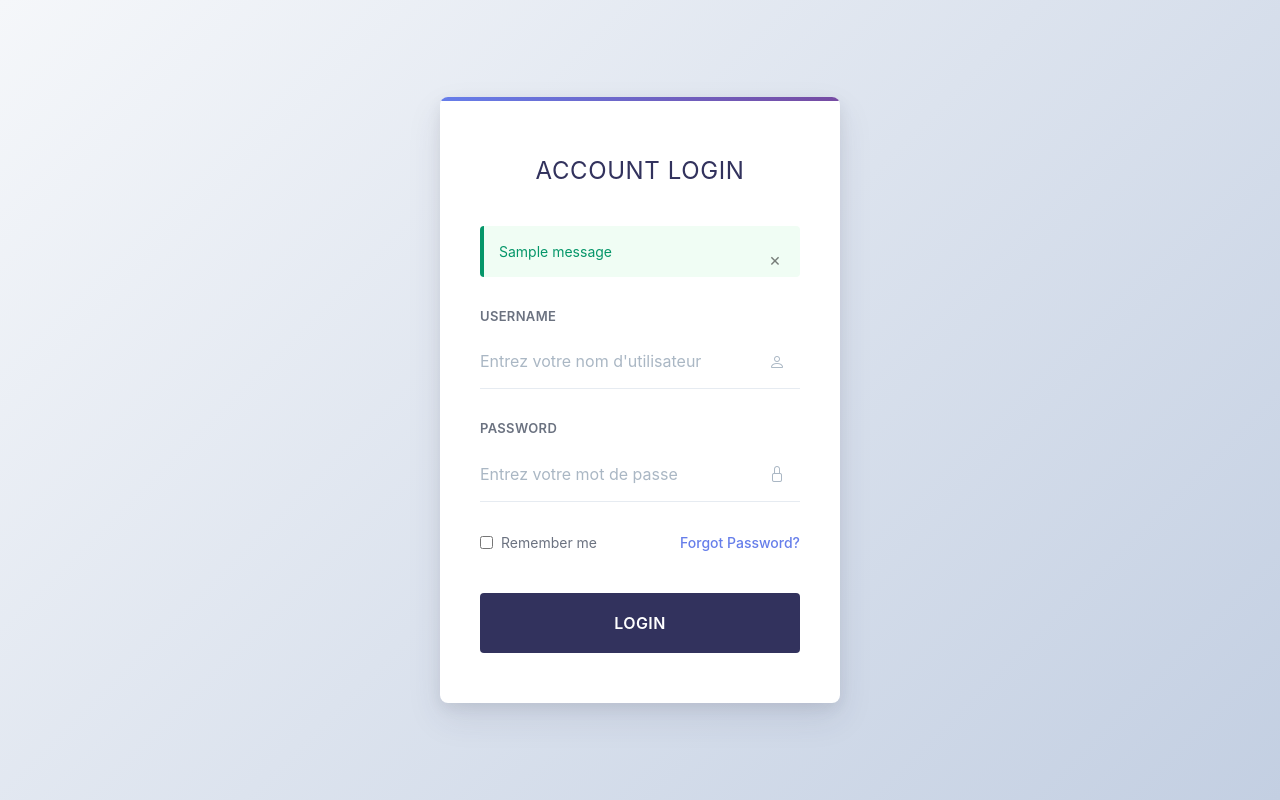
After one commit to AymaneSlayer/Ebanking, a Flask app: page /login in a window 1280 px wide. The commit adds this page. Run offline with Flask 3, Linux system fonts and the light colour scheme; tables that the repository leaves empty hold one stand-in row (values such as "Sample post"); one stand-in notice (Sample message) is shown.

Commit message:
Added login page

```diff
--- a/app.py
+++ b/app.py
@@ -1,4 +1,4 @@
-from flask import Flask, render_template, request, redirect, url_for, flash
+from flask import Flask, render_template, request, redirect, url_for, session, flash
 from flask_sqlalchemy import SQLAlchemy
 from flask import jsonify
 import random
@@ -10,6 +10,13 @@ app.secret_key = "supersecret"
 app.config['SQLALCHEMY_DATABASE_URI'] = 'postgresql://Aymane:test1234@localhost:5432/banque_db'
 app.config['SQLALCHEMY_TRACK_MODIFICATIONS'] = False
 db = SQLAlchemy(app)
+
+class Admin(db.Model):
+    __tablename__ = 'Admins'
+
+    id = db.Column(db.Integer, primary_key=True)
+    username = db.Column(db.String(50), unique=True, nullable=False)
+    password = db.Column(db.String(255), nullable=False)  # non hashé si tu veux le laisser simple
 
 # Modèle Client
 class Client(db.Model):
@@ -38,6 +45,36 @@ class Compte(db.Model):
     client_id = db.Column("ClientID", db.String, db.ForeignKey("Clients.ID"))
     numero = db.Column("Numero", db.String(20), primary_key=True)
     solde = db.Column("Solde", db.Float, nullable=False)
+@app.route('/create-admin-table')
+def create_admin_table():
+    try:
+        db.create_all()
+        return "✅ Table Admins créée avec succès !"
+    except Exception as e:
+        return f"❌ Erreur : {e}"
+
+# ✨ Page de connexion
+@app.route('/login', methods=['GET', 'POST'])
+def login():
+    if request.method == 'POST':
+        utilisateur = request.form['username']
+        mot_de_passe = request.form['password']
+
+        admin = Admin.query.filter_by(username=utilisateur, password=mot_de_passe).first()
+
+        if admin:
+            session['utilisateur'] = admin.username
+            return redirect(url_for('dashboard'))
+        else:
+            flash('Identifiants incorrects', 'error')
+
+    return render_template('login.html')
+
+# ✨ Page de déconnexion
+@app.route('/logout')
+def logout():
+    session.pop('utilisateur', None)
+    return redirect(url_for('login'))
 @app.route("/ajouter-compte", methods=["GET", "POST"])
 def ajouter_compte():
     clients = Client.query.all()
@@ -92,15 +129,10 @@ def generate_account_number():
     return "BE" + str(random.randint(100000000000, 999999999999))  # Ex: BE123456789012
 
 
-# Route Accueil
 @app.route("/")
 def home():
-    try:
-        clients = Client.query.all()
-        return render_template("index.html", clients=clients)
-    except Exception as e:
-        import traceback
-        return f"<h2>Erreur :</h2><pre>{traceback.format_exc()}</pre>"
+    return redirect(url_for("login"))
+
 
 # Route Ajout
 @app.route("/ajouter", methods=["GET", "POST"])
@@ -212,21 +244,27 @@ def init_db():
 # ➕ Nouvelle route : Dashboard
 @app.route("/dashboard")
 def dashboard():
+    if 'utilisateur' not in session:
+        return redirect(url_for('login'))
+
     try:
         nb_clients = Client.query.count()
-        # Simule des données fictives pour stats (si tu veux aller plus loin, tu peux les calculer en base)
         total_solde = db.session.query(db.func.sum(Compte.solde)).scalar() or 0
-        nb_transactions = 1805  # valeur fictive pour le visuel
-        nb_comments = 54        # idem
+        nb_transactions = 1805
+        nb_comments = 54
+        clients = Client.query.all()  # 👉 cette ligne manquait
 
-        return render_template("dashboard.html",
+        return render_template("index.html",
                                nb_clients=nb_clients,
                                total_solde=total_solde,
                                nb_transactions=nb_transactions,
-                               nb_comments=nb_comments)
+                               nb_comments=nb_comments,
+                               clients=clients)  # 👉 ajoute ce paramètre
     except Exception as e:
         import traceback
         return f"<h2>Erreur Dashboard :</h2><pre>{traceback.format_exc()}</pre>"
+
+
 @app.route('/modifier_client/<id>', methods=['POST'])
 def modifier_client(id):
     data = request.get_json()
--- /dev/null
+++ b/static/css/login.css
@@ -0,0 +1,251 @@
+* {
+    margin: 0;
+    padding: 0;
+    box-sizing: border-box;
+}
+
+body {
+    font-family: -apple-system, BlinkMacSystemFont, 'Segoe UI', Roboto, 'Helvetica Neue', Arial, sans-serif;
+    min-height: 100vh;
+    background: linear-gradient(135deg, #f5f7fa 0%, #c3cfe2 100%);
+    display: flex;
+    align-items: center;
+    justify-content: center;
+    padding: 20px;
+}
+
+.login-container {
+    width: 100%;
+    max-width: 400px;
+    position: relative;
+}
+
+.login-card {
+    background: #ffffff;
+    border-radius: 8px;
+    box-shadow: 0 15px 35px rgba(50, 50, 93, 0.1), 0 5px 15px rgba(0, 0, 0, 0.07);
+    padding: 60px 40px 50px;
+    text-align: center;
+    position: relative;
+    overflow: hidden;
+}
+
+.login-card::before {
+    content: '';
+    position: absolute;
+    top: 0;
+    left: 0;
+    right: 0;
+    height: 4px;
+    background: linear-gradient(135deg, #667eea 0%, #764ba2 100%);
+}
+
+.login-header h2 {
+    font-size: 24px;
+    font-weight: 400;
+    color: #32325d;
+    margin-bottom: 40px;
+    letter-spacing: 0.025em;
+    text-transform: uppercase;
+}
+
+.form-group {
+    margin-bottom: 30px;
+    text-align: left;
+}
+
+.form-label {
+    display: block;
+    font-size: 13px;
+    font-weight: 600;
+    color: #6b7280;
+    margin-bottom: 8px;
+    text-transform: uppercase;
+    letter-spacing: 0.025em;
+}
+
+.form-control {
+    width: 100%;
+    padding: 15px 0;
+    font-size: 16px;
+    color: #32325d;
+    background: transparent;
+    border: none;
+    border-bottom: 1px solid #e6ebf1;
+    border-radius: 0;
+    outline: none;
+    transition: all 0.3s ease;
+    font-weight: 400;
+}
+
+.form-control:focus {
+    border-bottom-color: #667eea;
+    box-shadow: none;
+}
+
+.form-control::placeholder {
+    color: #aab7c4;
+    opacity: 1;
+}
+
+.input-icon {
+    position: absolute;
+    right: 15px;
+    top: 50%;
+    transform: translateY(-50%);
+    color: #aab7c4;
+    font-size: 16px;
+    pointer-events: none;
+}
+
+.input-group {
+    position: relative;
+}
+
+.form-options {
+    display: flex;
+    justify-content: space-between;
+    align-items: center;
+    margin: 30px 0;
+    font-size: 14px;
+}
+
+.remember-me {
+    display: flex;
+    align-items: center;
+    color: #6b7280;
+}
+
+.remember-me input[type="checkbox"] {
+    margin-right: 8px;
+    accent-color: #667eea;
+}
+
+.forgot-password {
+    color: #667eea;
+    text-decoration: none;
+    font-weight: 500;
+    transition: color 0.3s ease;
+}
+
+.forgot-password:hover {
+    color: #5a67d8;
+}
+
+.btn-login {
+    width: 100%;
+    padding: 18px;
+    background: #32325d;
+    color: white;
+    border: none;
+    border-radius: 4px;
+    font-size: 16px;
+    font-weight: 600;
+    cursor: pointer;
+    transition: all 0.3s ease;
+    text-transform: uppercase;
+    letter-spacing: 0.025em;
+    margin-top: 10px;
+}
+
+.btn-login:hover {
+    background: #43458b;
+    transform: translateY(-1px);
+    box-shadow: 0 7px 14px rgba(50, 50, 93, 0.1), 0 3px 6px rgba(0, 0, 0, 0.08);
+}
+
+.btn-login:active {
+    transform: translateY(0);
+}
+
+.alert {
+    border-radius: 4px;
+    border: none;
+    font-size: 14px;
+    margin-bottom: 30px;
+    padding: 15px;
+    text-align: left;
+}
+
+.alert-danger {
+    background-color: #fef2f2;
+    color: #dc2626;
+    border-left: 4px solid #dc2626;
+}
+
+.alert-success {
+    background-color: #f0fdf4;
+    color: #059669;
+    border-left: 4px solid #059669;
+}
+
+.btn-close {
+    float: right;
+    background: none;
+    border: none;
+    font-size: 18px;
+    cursor: pointer;
+    opacity: 0.5;
+}
+
+.btn-close:hover {
+    opacity: 0.8;
+}
+
+/* Animation d'entrée */
+.login-card {
+    animation: slideUp 0.6s cubic-bezier(0.4, 0, 0.2, 1);
+}
+
+@keyframes slideUp {
+    from {
+        opacity: 0;
+        transform: translateY(30px);
+    }
+    to {
+        opacity: 1;
+        transform: translateY(0);
+    }
+}
+
+/* Focus states avec animation */
+.form-control:focus + .input-icon {
+    color: #667eea;
+}
+
+/* Responsive */
+@media (max-width: 480px) {
+    .login-card {
+        padding: 40px 30px;
+        margin: 10px;
+    }
+
+    .login-header h2 {
+        font-size: 20px;
+    }
+}
+
+/* Loading state */
+.btn-login.loading {
+    pointer-events: none;
+    opacity: 0.7;
+    position: relative;
+}
+
+.btn-login.loading::after {
+    content: '';
+    position: absolute;
+    top: 50%;
+    left: 50%;
+    width: 20px;
+    height: 20px;
+    margin: -10px 0 0 -10px;
+    border: 2px solid transparent;
+    border-top: 2px solid white;
+    border-radius: 50%;
+    animation: spin 1s linear infinite;
+}
+
+@keyframes spin {
+    to { transform: rotate(360deg); }
+}
--- /dev/null
+++ b/templates/login.html
@@ -0,0 +1,111 @@
+<!DOCTYPE html>
+<html lang="fr">
+<head>
+    <meta charset="UTF-8">
+    <title>Connexion - E-Banking</title>
+    <meta name="viewport" content="width=device-width, initial-scale=1">
+
+    <!-- Bootstrap & Icons -->
+    <link href="https://cdn.jsdelivr.net/npm/bootstrap@5.3.2/dist/css/bootstrap.min.css" rel="stylesheet">
+    <link href="https://cdn.jsdelivr.net/npm/bootstrap-icons@1.10.5/font/bootstrap-icons.css" rel="stylesheet">
+
+    <!-- Ton CSS perso -->
+    <link rel="stylesheet" href="{{ url_for('static', filename='css/login.css') }}">
+</head>
+
+<body>
+    <div class="login-container">
+        <div class="login-card">
+            <div class="login-header">
+                <h2>Account Login</h2>
+            </div>
+
+            {% with messages = get_flashed_messages(with_categories=true) %}
+                {% if messages %}
+                    {% for category, message in messages %}
+                        <div class="alert alert-{{ 'danger' if category == 'error' else 'success' }} alert-dismissible fade show" role="alert">
+                            {{ message }}
+                            <button type="button" class="btn-close" data-bs-dismiss="alert" aria-label="Close">&times;</button>
+                        </div>
+                    {% endfor %}
+                {% endif %}
+            {% endwith %}
+
+            <form method="POST" id="loginForm">
+                <div class="form-group">
+                    <label for="username" class="form-label">Username</label>
+                    <div class="input-group">
+                        <input type="text" class="form-control" id="username" name="username"
+                               placeholder="Entrez votre nom d'utilisateur" required>
+                        <i class="bi bi-person input-icon"></i>
+                    </div>
+                </div>
+
+                <div class="form-group">
+                    <label for="password" class="form-label">Password</label>
+                    <div class="input-group">
+                        <input type="password" class="form-control" id="password" name="password"
+                               placeholder="Entrez votre mot de passe" required>
+                        <i class="bi bi-lock input-icon"></i>
+                    </div>
+                </div>
+
+                <div class="form-options">
+                    <label class="remember-me">
+                        <input type="checkbox" name="remember" id="remember">
+                        Remember me
+                    </label>
+                    <a href="#" class="forgot-password">Forgot Password?</a>
+                </div>
+
+                <button type="submit" class="btn-login" id="loginBtn">
+                    <span class="btn-text">Login</span>
+                </button>
+            </form>
+        </div>
+    </div>
+
+    <!-- Bootstrap JS -->
+    <script src="https://cdn.jsdelivr.net/npm/bootstrap@5.3.2/dist/js/bootstrap.bundle.min.js"></script>
+
+    <script>
+        // Animation de soumission
+        document.getElementById('loginForm').addEventListener('submit', function(e) {
+            const btn = document.getElementById('loginBtn');
+            const btnText = btn.querySelector('.btn-text');
+
+            btn.classList.add('loading');
+            btnText.textContent = 'Loading...';
+        });
+
+        // Animation des labels flottants
+        const inputs = document.querySelectorAll('.form-control');
+        inputs.forEach(input => {
+            input.addEventListener('focus', function() {
+                this.parentElement.classList.add('focused');
+            });
+
+            input.addEventListener('blur', function() {
+                if (!this.value) {
+                    this.parentElement.classList.remove('focused');
+                }
+            });
+
+            // Animation de l'icône au focus
+            input.addEventListener('focus', function() {
+                const icon = this.nextElementSibling;
+                if (icon) {
+                    icon.style.transform = 'translateY(-50%) scale(1.1)';
+                }
+            });
+
+            input.addEventListener('blur', function() {
+                const icon = this.nextElementSibling;
+                if (icon) {
+                    icon.style.transform = 'translateY(-50%) scale(1)';
+                }
+            });
+        });
+    </script>
+</body>
+</html>
```
Also changed, not shown: static/css/gerer_comptes.css (+62 -35 lines), templates/gerer_comptes.html (+15 -10 lines), templates/index.html (+27 -13 lines).
